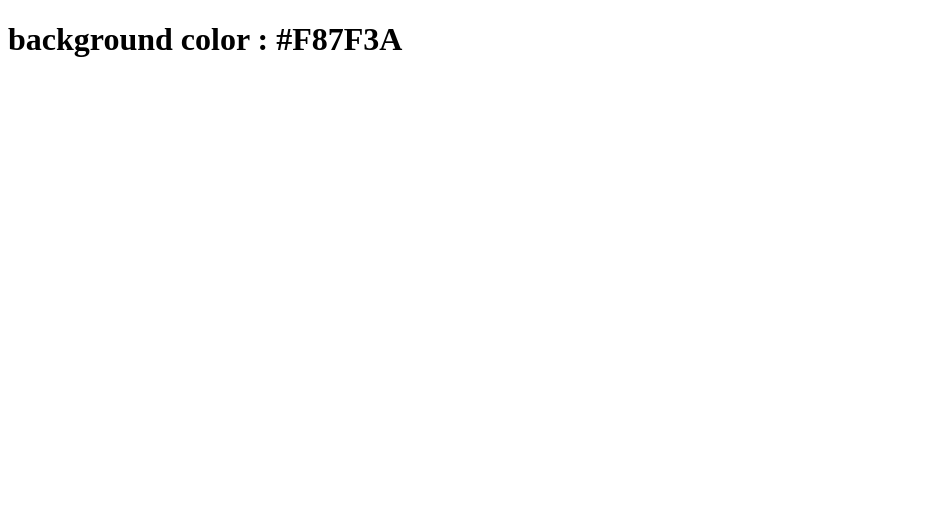
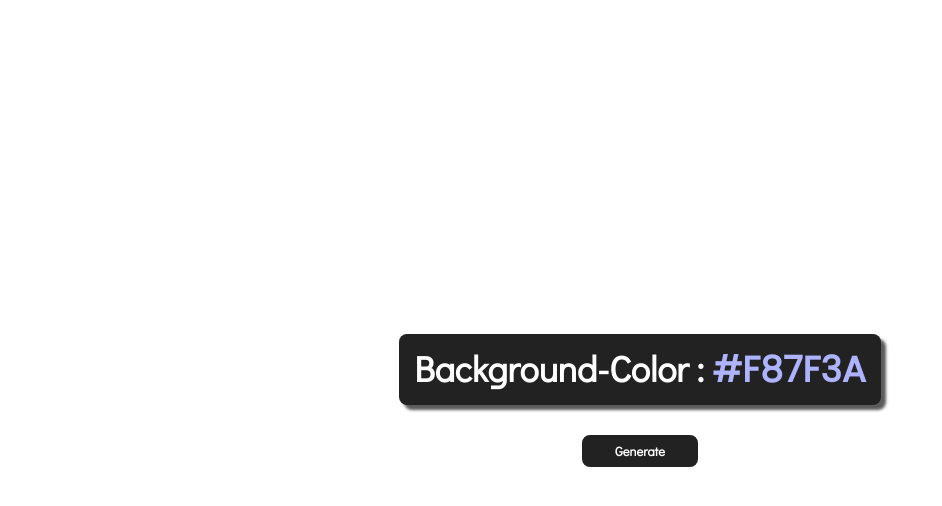
Before and after one commit to oussamakami/Color-Flipper-js, a plain HTML site: page index.html in a window 1280 px wide. Shown: the whole page, without its empty margins (0-942 px from the left). Drawn offline with Linux system fonts and the light colour scheme.

Commit message:
designs improvements

```diff
--- a/index.html
+++ b/index.html
@@ -4,12 +4,15 @@
     <meta charset="UTF-8">
     <meta http-equiv="X-UA-Compatible" content="IE=edge">
     <meta name="viewport" content="width=device-width, initial-scale=1.0">
-    <title>Color Fliper || Hex</title>
+    <title>Color Flipper || Hex</title>
     <link rel="shortcut icon" href="favicon.png" type="image/x-icon">
     <link rel="stylesheet" href="style.css">
     <script src="script.js" defer></script>
 </head>
 <body>
-    <h1>background color : <span id="HexVal">#F87F3A</span></h1>
+    <div id="CenterBox">
+        <h1>Background-Color : <span id="HexVal">#F87F3A</span></h1>
+        <button>Generate</button>
+    </div>
 </body>
 </html>
--- a/style.css
+++ b/style.css
@@ -0,0 +1,52 @@
+@import url("https://fonts.googleapis.com/css2?family=Didact+Gothic&family=Poppins&display=swap");
+
+* {
+  margin: 0;
+  padding: 0;
+  box-sizing: border-box;
+  font-family: "Didact Gothic", sans-serif;
+}
+:root {
+  --primColor: #222;
+  --secColor: #aeb3ff;
+  font-size: 2vw;
+}
+body {
+  height: 100vh;
+  display: grid;
+  place-content: center;
+}
+#CenterBox {
+  display: flex;
+  flex-direction: column;
+  align-items: center;
+}
+h1 {
+  background-color: var(--primColor);
+  color: #fff;
+  padding: 8px 15px;
+  border-radius: 8px;
+  font-size: 1.4rem;
+  box-shadow: 5px 5px 3px #5b5b5b;
+}
+h1 #HexVal {
+  color: var(--secColor);
+  cursor: pointer;
+  font-family: 'Poppins', sans-serif;
+}
+#CenterBox button {
+  margin-top: 30px;
+  padding: 5px 30px;
+  font-size: 0.5rem;
+  font-weight: 900;
+  background: var(--primColor);
+  border: 3px solid var(--primColor);
+  color: #fff;
+  cursor: pointer;
+  border-radius: 8px;
+  transition: .2s all ease;
+}
+#CenterBox > button:hover {
+  border: 3px solid var(--secColor);
+  color: var(--secColor);
+}
```
